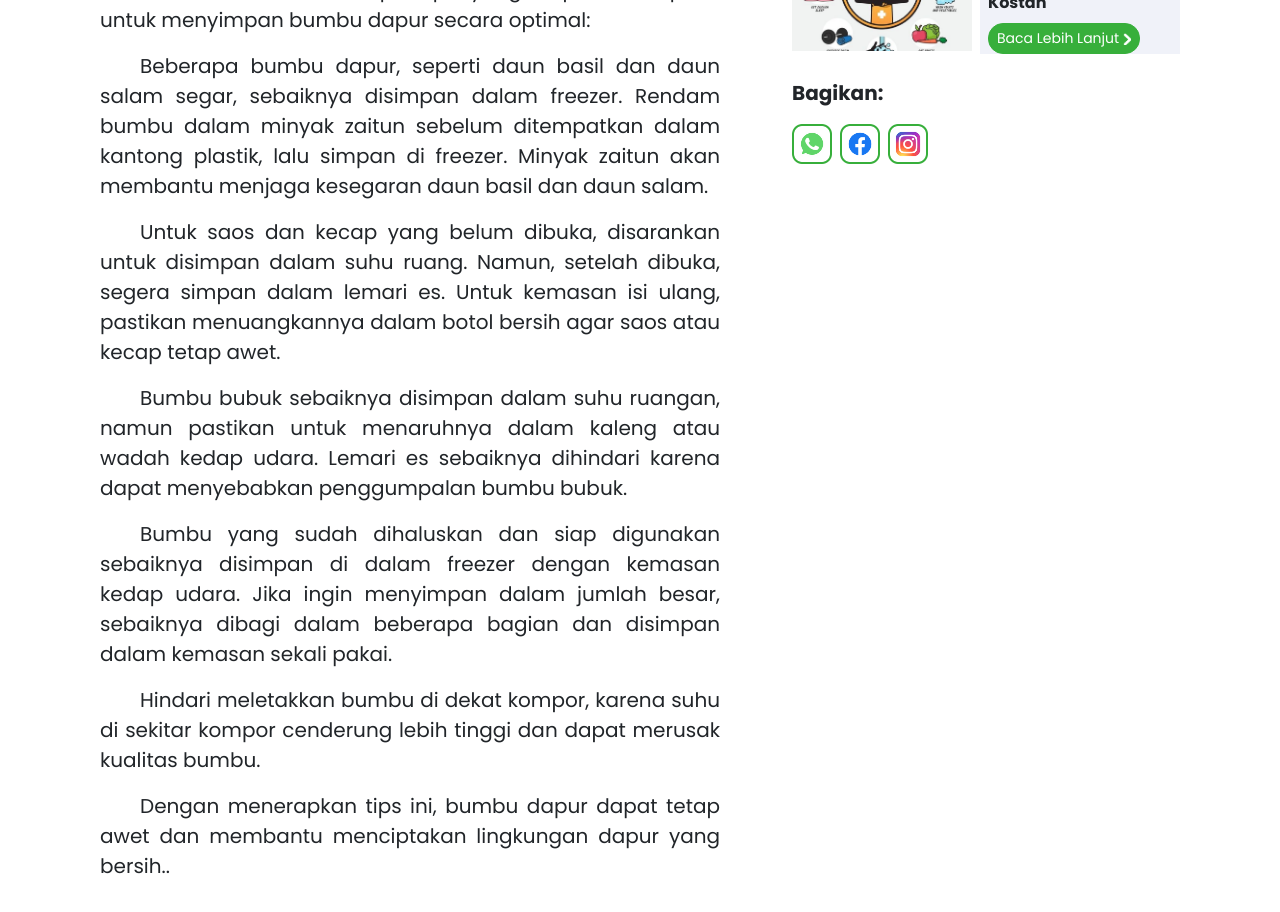
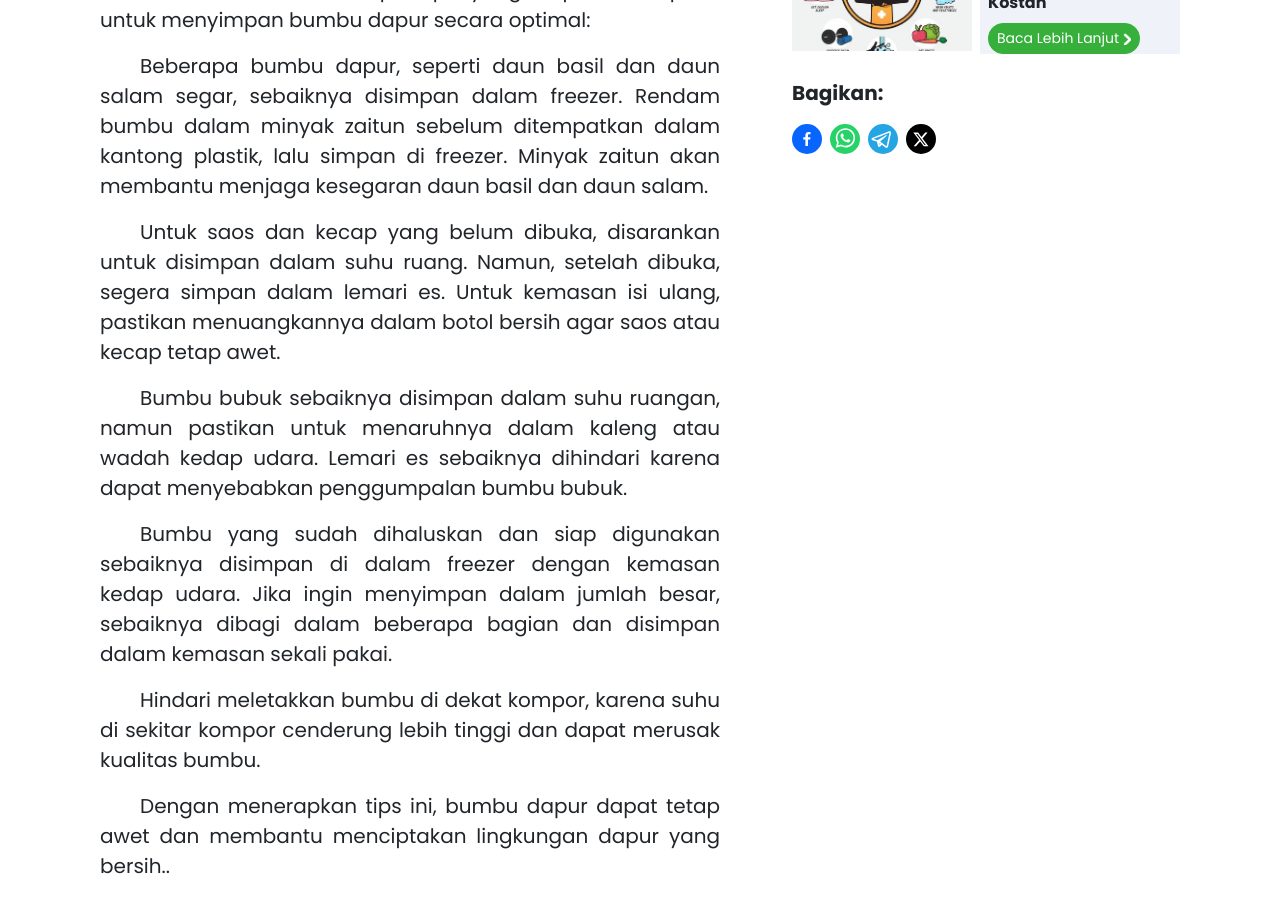
Before and after one commit to SamianSaja/massive2, a React (Vite) app in the folder fe/: page /dtips1 in a window 1280 px wide. Shown: the part 980-1892 px from the top of the page. Built offline with nearby package versions, Linux system fonts and the light colour scheme.

Commit message:
add button share

```diff
--- a/fe/src/components/Bagikan.jsx
+++ b/fe/src/components/Bagikan.jsx
@@ -1,13 +1,53 @@
+import {
+  FacebookShareButton,
+  WhatsappShareButton,
+  TelegramShareButton,
+  TwitterShareButton,
+  XIcon,
+  TelegramIcon,
+  FacebookIcon,
+  WhatsappIcon,
+} from "react-share";
+
 const Bagikan = () => {
+  const shareUrl = `www.linkedin.com/in/aldi-b3a568227`;
   return (
     <div className="ms-lg-5">
       <div className="">
         <p className="bold fs-5">Bagikan:</p>
       </div>
-      <div className="d-flex">
-        <img src="/img/share/wa.png" alt="" className="icon-share me-2" />
+      <div className="d-flex gap-2">
+        <FacebookShareButton
+          url={shareUrl}
+          quote="Silahkan Bagikan Ke orang lain"
+          hashtag="#MakananSehat"
+        >
+          <FacebookIcon size={30} round={true} className="iconshare" />
+        </FacebookShareButton>
+        <WhatsappShareButton
+          url={shareUrl}
+          quote="Silahkan Bagikan Ke orang lain"
+          hashtag="#MakananSehat"
+        >
+          <WhatsappIcon size={30} round={true} className="iconshare" />
+        </WhatsappShareButton>
+        <TelegramShareButton
+          url={shareUrl}
+          quote="Silahkan Bagikan Ke orang lain"
+          hashtag="#MakananSehat"
+        >
+          <TelegramIcon size={30} round={true} className="iconshare" />
+        </TelegramShareButton>
+        <TwitterShareButton
+          url={shareUrl}
+          quote="Silahkan Bagikan Ke orang lain"
+          hashtag="#MakananSehat"
+        >
+          <XIcon size={30} round={true} className="iconshare" />
+        </TwitterShareButton>
+        {/* <img src="/img/share/wa.png" alt="" className="icon-share me-2" />
         <img src="/img/share/fb.png" alt="" className="icon-share me-2" />
-        <img src="/img/share/ig.png" alt="" className="icon-share me-2" />
+        <img src="/img/share/ig.png" alt="" className="icon-share me-2" /> */}
       </div>
     </div>
   );
```
